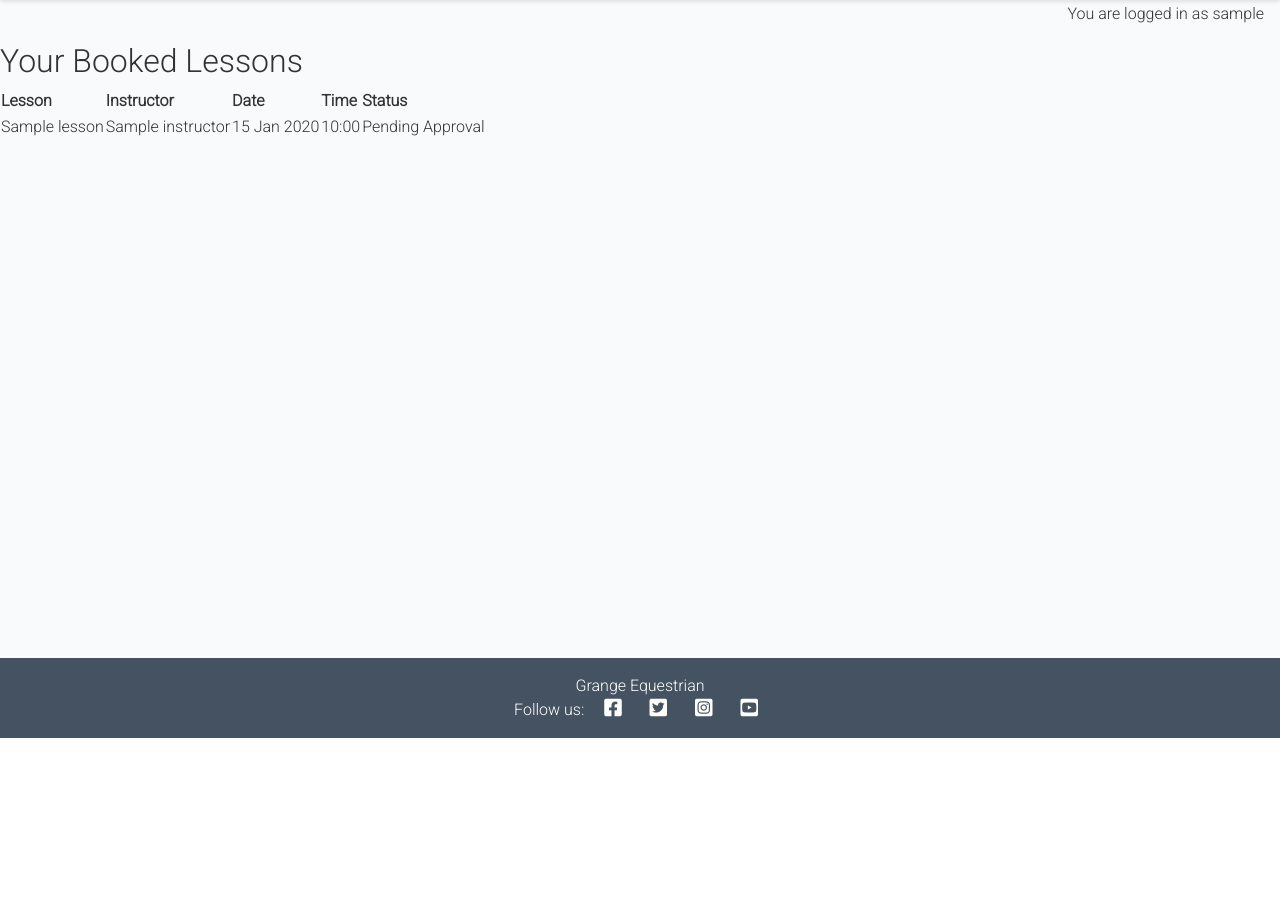
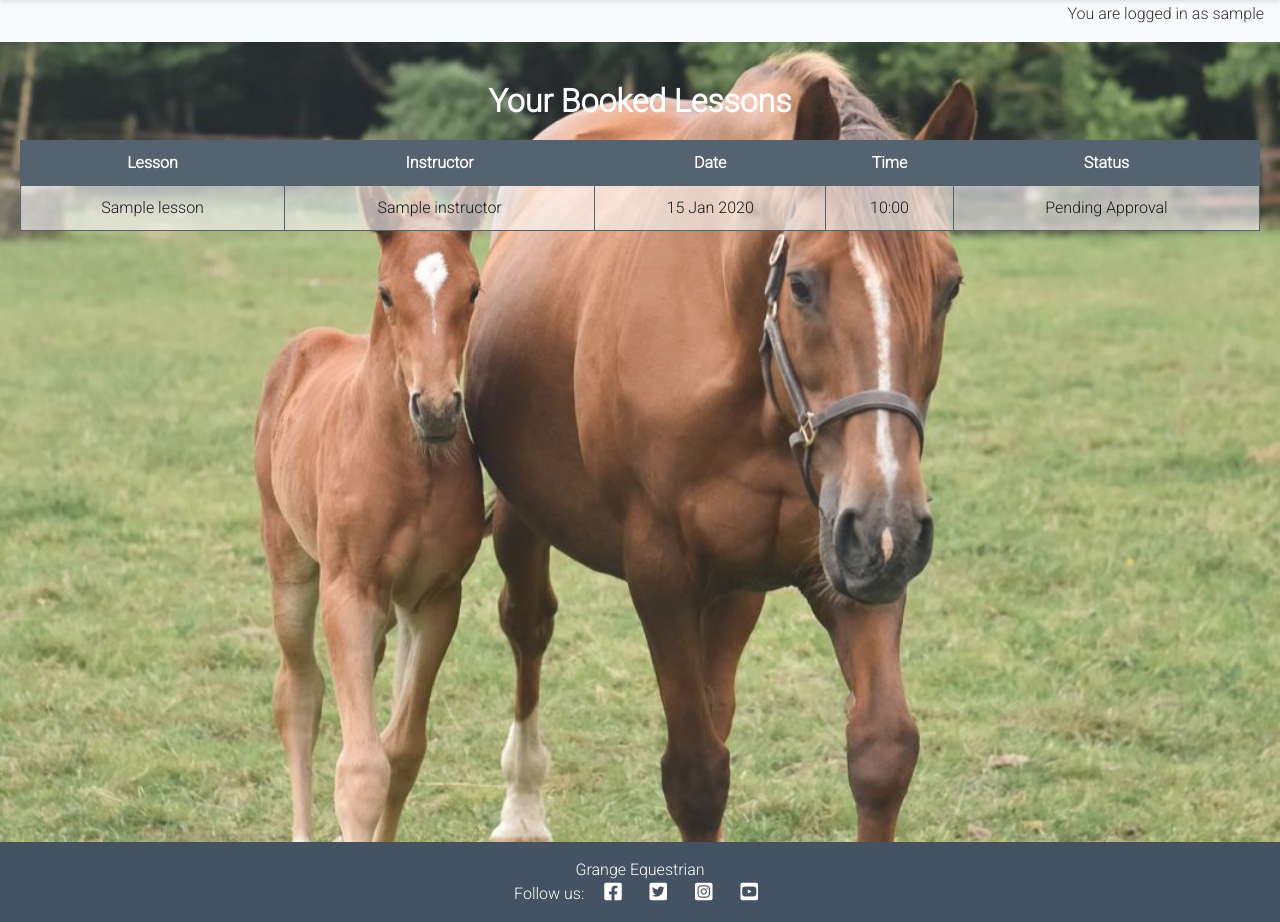
Before and after one commit to Declan444/Castlelost-Stud, a Django app: page /my-bookings/ in a window 1280 px wide. Shown: the part 62-984 px from the top of the page. Before the commit the page ends 800 px from the top, so only its background shows below. Run offline with Django 4.2, Linux system fonts and the light colour scheme; a user stored in the database is signed in; tables that the repository leaves empty hold one stand-in row (values such as "Sample post").

Commit message:
Style the user bookings page, make login and register stand out more, make nav links text change to why when hover

```diff
--- a/bookalesson/templates/bookalesson/user_bookings.html
+++ b/bookalesson/templates/bookalesson/user_bookings.html
@@ -1,9 +1,11 @@
 {% extends "base.html" %}
 
 {% block content %}
-    <h2>Your Booked Lessons</h2>
+<section class='user-booking-page'>
+    <h2 class="user-bookings-header">Your Booked Lessons</h2>
 
     {% if bookings %}
+    <div class="bookings-table">
         <table>
             <thead>
                 <tr>
@@ -26,8 +28,9 @@
                 {% endfor%}
             </tbody>
         </table>
+    </div>
     {% else %}
     <p>You have no booked lessons at this moment.</p>
     {% endif %}
-
+</section>
 {% endblock %}
--- a/static/css/style.css
+++ b/static/css/style.css
@@ -3,13 +3,13 @@
 /* Fixed Navbar Styles */
 .navbar {
     position: fixed;
-    /* Fixes the navbar at the top */
+
     top: 0;
     left: 0;
     width: 100%;
-    /* Full width */
+
     z-index: 1000;
-    /* Ensure it stays above other content */
+
 }
 
 body {
@@ -23,7 +23,7 @@ body {
 /* Main Background */
 .main-bg {
     background-color: #ffffff;
-    /* White background for the main content */
+
 }
 
 /* Hero Section Styles */
@@ -35,7 +35,7 @@ body {
     align-items: center;
     justify-content: center;
     color: #ffffff;
-    /* White text color for better contrast */
+
     text-align: center;
     padding: 0 20px;
 }
@@ -49,7 +49,7 @@ body {
     width: 100%;
     height: 100%;
 
-    /* Darker overlay for better text visibility */
+
     z-index: 1;
 }
 
@@ -60,17 +60,17 @@ body {
     background-size: cover;
     background-position: center;
     opacity: 0.9;
-    /* Make the image faint */
+
     min-height: 100vh;
-    /* Ensure the background covers the full height */
+
     padding-top: 20px;
-    /* Space between the navbar and the content */
+
     position: relative;
 }
 
 .lessons-page .card {
     background-color: rgba(255, 255, 255, 0.8);
-    /* Slightly transparent white background for cards */
+
     border-radius: 5%;
     border: 2px solid #445261;
 }
@@ -78,7 +78,7 @@ body {
 .lessons-page .card-title,
 .lessons-page .card-text {
     color: #333;
-    /* Text color for readability */
+
 }
 
 .mt-5 {
@@ -94,16 +94,16 @@ body {
 
 .lessons-page .card-title:hover {
     background-color: #445261;
-    /* Brand color for the background */
+
     color: #ffffff;
-    /* Optional: Change text color for better contrast */
+
 }
 
 /* Container Styles */
 .container {
     position: relative;
     z-index: 2;
-    /* Ensure content is above the overlay */
+
 }
 
 /* Navigation Styles */
@@ -129,32 +129,33 @@ body {
 .nav-link.active {
 
     text-decoration: underline;
-    /* Underline on hover for better visibility */
+    color: white;
+
 }
 
 /* Footer Styles */
 .footer {
     background-color: #7ca9da;
-    /* Dark background for the footer */
+
     color: #ffffff;
-    /* White text color */
+
     padding: 1rem 0;
     text-align: center;
 }
 
 .footer i {
     color: #ffffff;
-    /* White icons */
+
     font-size: 1.25rem;
-    /* Slightly larger icons */
+
     margin: 0 0.5rem;
     transition: color 0.3s ease;
-    /* Smooth transition on hover */
+
 }
 
 .footer i:hover {
     color: #007bff;
-    /* Change color on hover */
+
 }
 
 
@@ -163,7 +164,7 @@ Alerts .alert {
     margin-top: 1rem;
     padding-top: 1rem;
     border-radius: 0.25rem;
-    /*margin-top: calc(1rem + 70px); */
+
     width: auto;
     max-width: 90vw;
     height: auto;
@@ -181,28 +182,28 @@ Alerts .alert {
 /* Custom Button Styles */
 .btn-primary {
     background-color: #445261;
-    /* Primary button color */
+
     border-color: #20423d;
     transition: background-color 0.3s ease, border-color 0.3s ease;
 }
 
 .btn-primary:hover {
     background-color: #252c09;
-    /* Darker color on hover */
+
     border-color: #445261;
-    /* Darker border on hover */
+
 }
 
 /* Responsive Design */
 @media (max-width: 768px) {
     .navbar-brand {
         font-size: 1.25rem;
-        /* Adjust brand font size for smaller screens */
+
     }
 
     .hero-section {
         padding: 0 10px;
-        /* Reduced padding on smaller screens */
+
     }
 }
 
@@ -210,27 +211,21 @@ Alerts .alert {
 /* Features Section */
 .features {
     background-color: #f8f9fa;
-    /* Light background color for the section */
+
     padding-top: 3rem;
-    /* Additional space at the top */
     padding-bottom: 3rem;
-    /* Additional space at the bottom */
+
 }
 
 .feature-card {
     background-color: #ffffff;
-    /* White background for the cards */
     border-radius: 0.75rem;
-    /* Rounded corners  */
     box-shadow: 0 4px 8px rgba(0, 0, 0, 0.1);
     transition: box-shadow 0.3s ease;
-    /* Smooth transition on hover */
     text-align: center;
-    /* Center text inside the card */
     padding: 2rem;
-    /* Padding inside the card */
     margin: 0 auto;
-    /* Center the card inside the column */
+
 
 }
 
@@ -432,7 +427,6 @@ body {
     margin-top: 80px;
     padding-top: 1rem;
     border-radius: 0.25rem;
-    /* margin-top: calc(1rem + 70px); */
     width: auto;
     max-width: 90vw;
     height: auto;
@@ -481,37 +475,27 @@ body {
     font-weight: bold;
     padding: 5px 10px;
     border-radius: 5px;
-
-
     transition: background-color 0.3s, color 0.3s;
 }
 
 .nav-link:hover {
     background-color: #445261;
-    ;
-
-
+    color: white !important;
 }
 
 /* Calenda */
 .calendar-container {
     overflow-x: auto;
-    /* Enables horizontal scrolling if the table overflows */
     -webkit-overflow-scrolling: touch;
-    /* Smooth scrolling on touch devices */
     width: 100%;
-    /* Ensures the container fits within the viewport */
 }
 
 .calendar-table {
     width: 100%;
-    /* Ensures the table takes up the full width of the container */
     min-width: 100%;
-    /* Ensures the table remains responsive down to 320px */
     border-collapse: collapse;
     margin-bottom: 30px;
     table-layout: auto;
-    /* Makes the table layout more flexible */
 }
 
 .calendar-table th,
@@ -759,31 +743,21 @@ h4 {
 /* Button Styling */
 .btn-primary {
     background-color: #445261;
-    /* Button background color */
     border-color: #445261;
-    /* Button border color */
     color: #ffffff;
-    /* Button text color */
     padding: 10px 20px;
-    /* Adjust padding */
     font-size: 16px;
-    /* Adjust font size */
     border-radius: 5px;
-    /* Curved corners */
     text-align: center;
-    /* Center text */
     display: inline-block;
-    /* Ensure button behaves as a block-level element */
     transition: background-color 0.3s ease, border-color 0.3s ease;
-    /* Smooth transition */
+
 }
 
 /* Button Hover Effect */
 .btn-primary:hover {
     background-color: #37424f;
-    /* Darker shade on hover */
     border-color: #37424f;
-    /* Match border color on hover */
 
 }
 
@@ -814,8 +788,16 @@ h4 {
 }
 
 .bold-link {
-    color: #445621;
-    font-weight: bold;
+    color: white;
+    font-weight: bolder;
+    background-color: #445261;
+    border-radius: 8%;
+    padding: 5px;
+}
+
+.bold-link:hover {
+    background-color: white;
+    color: #445261;
 }
 
 .signup-header {
@@ -880,3 +862,53 @@ p {
     margin-bottom: 1rem;
     text-align: center;
 }
+
+/* user_bookings table */
+.user-booking-page {
+    background-image: url('/static/images/horseandfoal.jpg');
+    background-size: cover;
+    background-position: center;
+    opacity: 0.9;
+    min-height: 100vh;
+    padding-top: 20px;
+    padding-left: 20px;
+    padding-right: 20px;
+    padding-bottom: 20px;
+    box-sizing: border-box;
+}
+
+.bookings-table table {
+    width: 100%;
+    border-collapse: collapse;
+}
+
+.bookings-table th {
+    background-color: #445261;
+    color: white;
+    padding: 10px;
+    text-align: center;
+}
+
+.bookings-table td {
+    background-color: rgba(255, 255, 255, 0.6);
+    padding: 10px;
+    text-align: center;
+    color: black;
+}
+
+.bookings-table th,
+.bookings-table td {
+    border: 1px solid #445261;
+}
+
+.bookings-table tr:hover td {
+    background-color: #445261;
+    color: white;
+}
+
+.user-bookings-header {
+    text-align: center;
+    margin: 20px 0;
+    color: white;
+    font-weight: bolder;
+}
--- a/templates/account/signup.html
+++ b/templates/account/signup.html
@@ -14,7 +14,7 @@
       <p class="signup-text">{% blocktrans %}
         Welcome  to the Grange Equestrian site where you can book a lesson.
         If you already have an account? Then please
-        <a class="bold-link" href="{{ login_url }}"><h6>SIGN IN</h6></a>
+        <a class="bold-link" href="{{ login_url }}"><b>Login</b></a>
         instead.
         {% endblocktrans %}
       </p>
```
Lines whose indentation alone changed are shown as unchanged.
